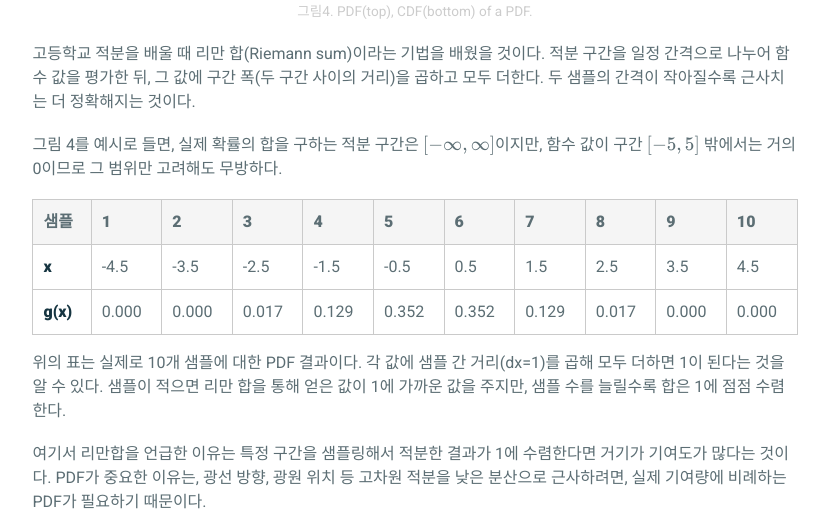
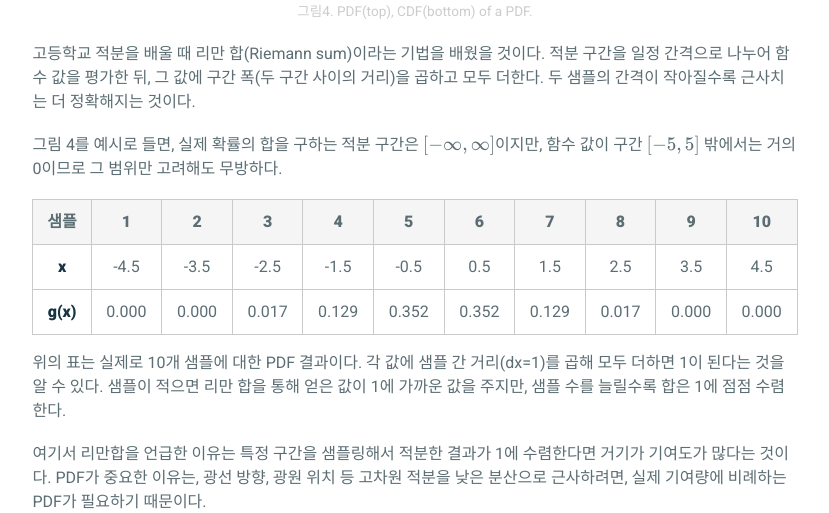
Before and after one commit to JungsikOh/jungsikoh.github.io, a Jekyll site: the page built from _posts/2025-06-13-About Monte Carlo Simulation (2).md, in a window 1280 px wide. Shown: the part 5879-6392 px from the top of the page, without its empty margins (225-1054 px from the left). Built offline with Jekyll 4.4.1, drawn with Linux system fonts in a browser that asks for light colours; formulas are drawn with MathJax 3; comment, search, counter and statistics services are not loaded; grey boxes are pictures that could not be loaded.

Commit message:
fix the blog code

```diff
--- a/_sass/components/_article.scss
+++ b/_sass/components/_article.scss
@@ -109,7 +109,7 @@
     th, td {
         border: 1px solid #cacaca;     /* 셀 안쪽 테두리 색상 */
         padding: 10px;              /* 셀 안쪽 여백 */
-        text-align: left;           /* 텍스트 정렬 */
+        text-align: center;           /* 텍스트 정렬 */
     }
 
     th {
```
